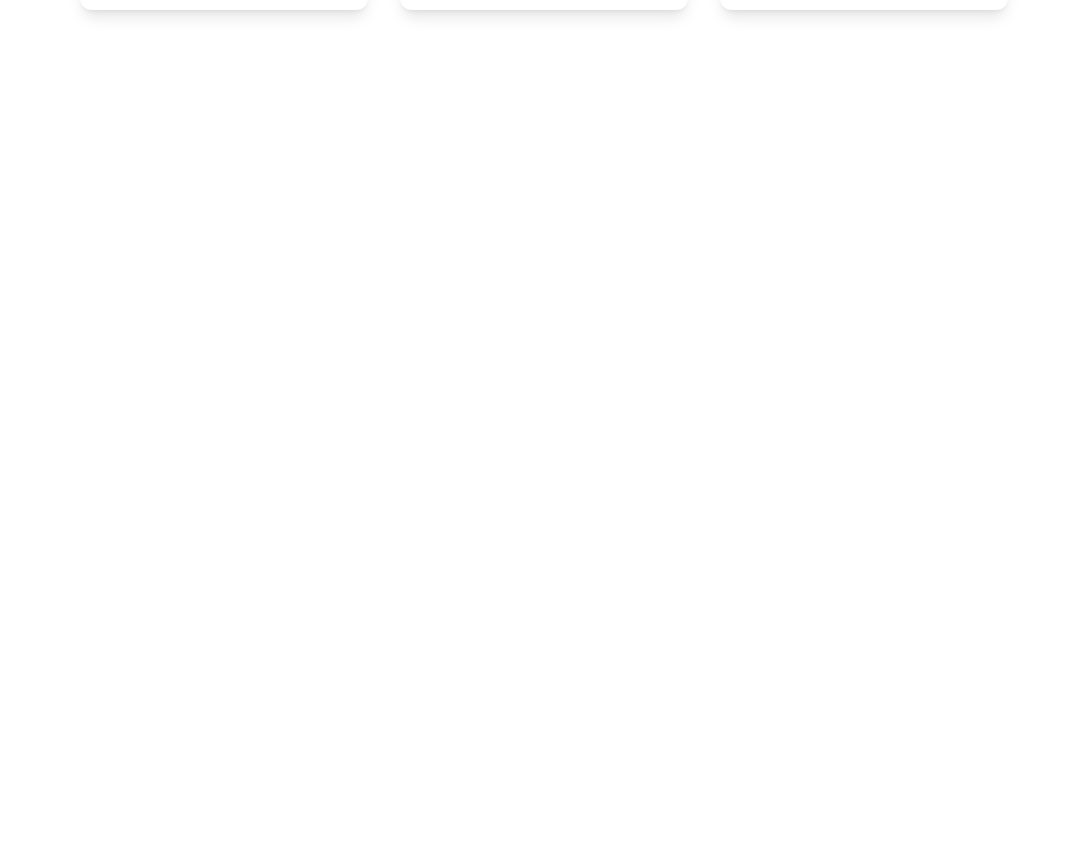
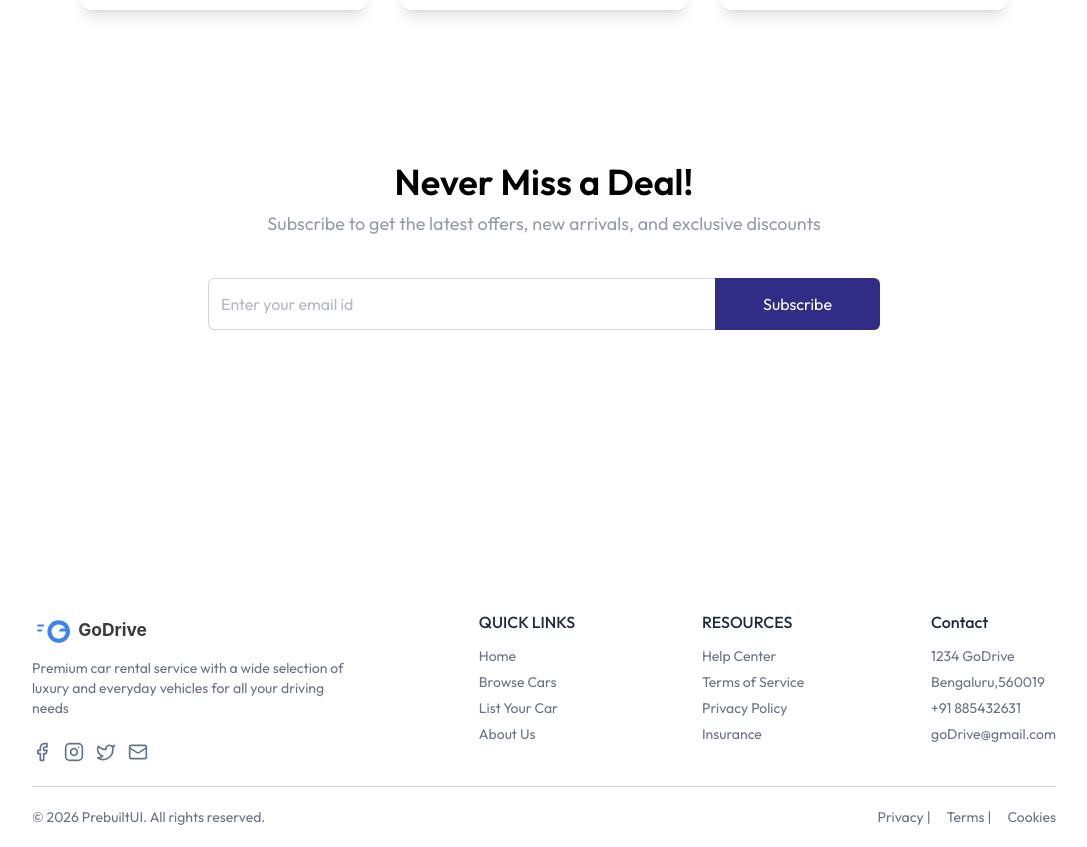
Before and after one commit to athmika2904/CarRental-Website, a React (Vite) app in the folder clientpage/: page / in a window 1280 px wide. Shown: the part 3160-4007 px from the top of the page, without its empty margins (96-1183 px from the left). Before the commit the page ends 3282 px from the top, so only its background shows below. Built offline with nearby package versions, Linux system fonts and the light colour scheme.

Commit message:
footer added

```diff
--- a/clientpage/src/App.jsx
+++ b/clientpage/src/App.jsx
@@ -5,6 +5,7 @@ import Home from './pages/Home';
 import Cars from './pages/Cars';
 import carDetails from './pages/carDetails';
 import MyBookings from './pages/MyBookings';
+import Footer from './components/Footer';
 const App = () => {
   const [showlogin,setShowLogin]=useState(false);
   const isOwnerpath=useLocation().pathname.startsWith('/owner')
@@ -17,6 +18,7 @@ const App = () => {
         <Route path='/cars' element={<Cars/>}/>
         <Route path='/my-bookings' element={<MyBookings/>}/>
       </Routes>
+      {!isOwnerpath && <Footer/>}
     </>
   )
 }
--- /dev/null
+++ b/clientpage/src/components/Footer.jsx
@@ -0,0 +1,63 @@
+import React from 'react'
+import { assets } from '../assets/assets'
+
+const Footer = () => {
+  return (
+     <div className='px-6 md:px-16 lg:px-24 xl:px-32 mt-60 text-sm text-gray-500'>
+            <div className='flex flex-wrap justify-between gap-8 items-start pb-6 border-borderColor border-b md:gap-6'>
+                <div>
+                    <img src={assets.logo} alt="logo" className='h-8 md:h-9' />
+                    <p className='max-w-80 mt-3'>
+                        Premium car rental service with a wide selection of luxury and everyday vehicles for all your driving needs
+                    </p>
+                    <div className='flex items-center gap-3 mt-6'>
+                        <a href="#"><img src={assets.facebook_logo} alt="flogo" className='w-5 h-5' /></a>
+                        <a href="#"><img src={assets.instagram_logo} alt="ilogo" className='w-5 h-5' /></a>
+                        <a href="#"><img src={assets.twitter_logo} alt="tlogo" className='w-5 h-5' /></a>
+                        <a href="#"><img src={assets.gmail_logo} alt="glogo" className='w-5 h-5' /></a>
+                    </div>
+                </div>
+
+                <div>
+                    <h2 className='text-base font-medium text-gray-800'>QUICK LINKS</h2>
+                    <ul className='mt-3 flex flex-col gap-1.5 '>
+                        <li><a href="#">Home</a></li>
+                        <li><a href="#">Browse Cars</a></li>
+                        <li><a href="#">List Your Car</a></li>
+                        <li><a href="#">About Us</a></li>
+                    </ul>
+                </div>
+                <div>
+                    <h2 className='text-base font-medium text-gray-800'>RESOURCES</h2>
+                    <ul className='mt-3 flex flex-col gap-1.5 '>
+                        <li><a href="#">Help Center</a></li>
+                        <li><a href="#">Terms of Service</a></li>
+                        <li><a href="#">Privacy Policy</a></li>
+                        <li><a href="#">Insurance</a></li>
+                    </ul>
+                </div>
+                <div>
+                    <h2 className='text-base font-medium text-gray-800'>Contact</h2>
+                    <ul className='mt-3 flex flex-col gap-1.5 '>
+                        <li>1234 GoDrive</li>
+                        <li>Bengaluru,560019</li>
+                        <li>+91 885432631</li>
+                        <li>goDrive@gmail.com</li>
+                    </ul>
+                </div>
+
+
+            </div>
+            <div className='flex flex-col md:flex-row gap-2 items-center justify-between py-5'>
+                <p>© {new Date().getFullYear()} <a href="https://prebuiltui.com">PrebuiltUI</a>. All rights reserved.</p>
+                <ul className='flex items-center gap-4'>
+                    <li><a href="#">Privacy</a><span> | </span></li>
+                    <li><a href="#">Terms</a><span> | </span></li>
+                    <li><a href="#">Cookies</a></li>
+                </ul>
+            </div>
+        </div>
+  )
+}
+
+export default Footer
--- /dev/null
+++ b/clientpage/src/components/Newsletter.jsx
@@ -0,0 +1,25 @@
+import React from 'react'
+
+const Newsletter =()=> {
+  return (
+    <div class="flex flex-col items-center justify-center text-center space-y-2 max-md:px-4 py-10 mb-40">
+    <h1 class="md:text-4xl text-2xl font-semibold">Never Miss a Deal!</h1>
+    <p class="md:text-lg text-gray-500/70 pb-8">
+        Subscribe to get the latest offers, new arrivals, and exclusive discounts
+    </p>
+    <form class="flex items-center justify-between max-w-2xl w-full md:h-13 h-12">
+        <input
+            class="border border-gray-300 rounded-md h-full border-r-0 outline-none w-full rounded-r-none px-3 text-gray-500"
+            type="text"
+            placeholder="Enter your email id"
+            required
+        />
+        <button type="submit" class="md:px-12 px-8 h-full text-white bg-indigo-900 hover:bg-indigo-600 transition-all cursor-pointer rounded-md rounded-l-none">
+            Subscribe
+        </button>
+    </form>
+</div>
+  )
+}
+
+export default Newsletter;
--- a/clientpage/src/pages/Home.jsx
+++ b/clientpage/src/pages/Home.jsx
@@ -3,6 +3,7 @@ import Hero from '../components/Hero'
 import Features from '../components/Features'
 import Banner from '../components/Banner'
 import Testimonial from '../components/Testimonial'
+import Newsletter from '../components/Newsletter'
 
 const Home = () => {
   return (
@@ -11,6 +12,7 @@ const Home = () => {
       <Features/>
       <Banner/>
       <Testimonial/>
+      <Newsletter/>
     </>
   )
 }
```
